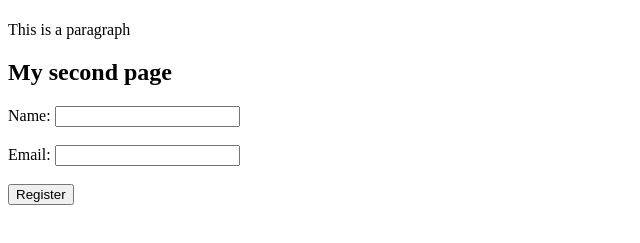
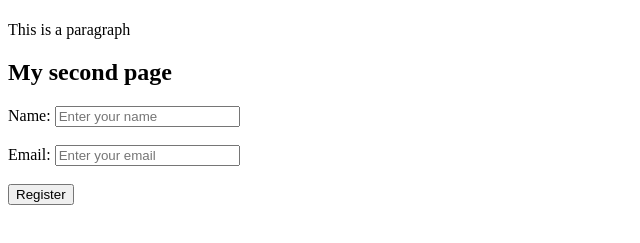
Before and after one commit to markmogere/netics, a plain HTML site: page index.html in a window 1280 px wide. Shown: the part 59-302 px from the top of the page, without its empty margins (0-640 px from the left). Drawn offline with Linux system fonts and the light colour scheme.

Commit message:
Added place holders and set  input fields required

```diff
--- a/index.html
+++ b/index.html
@@ -12,9 +12,9 @@
         <h2>My second page</h2>
         <form action="submit" method="post">
             <label for="name">Name:</label>
-            <input type="text" id="name" name="name"><br><br>
+            <input type="text" id="name" name="name" required placeholder="Enter your name"><br><br>
             <label for="email">Email:</label>
-            <input type="email" id="email" name="email"><br><br>
+            <input type="email" id="email" name="email" required placeholder="Enter your email"><br><br>
             <button class="register">Register</button>
         </form>
     </div>
```
